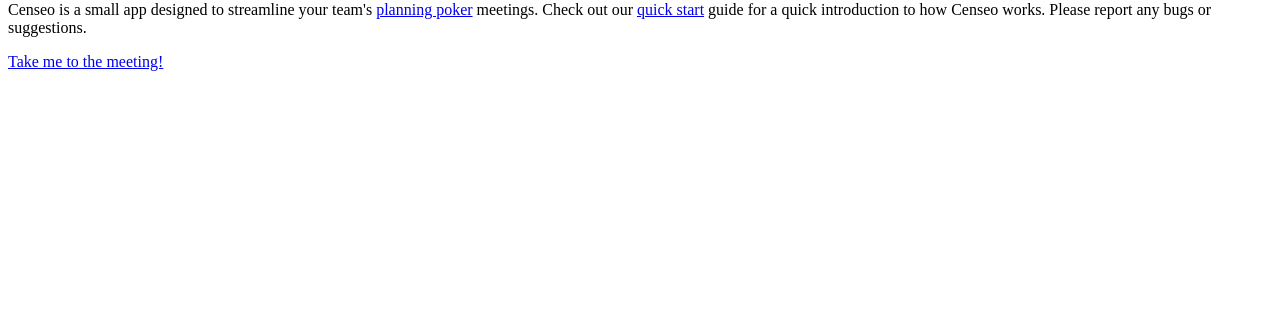
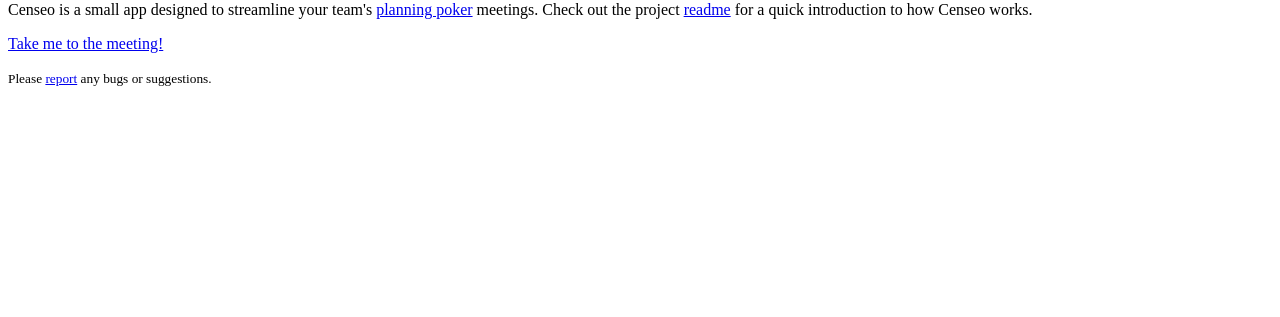
Before and after one commit to cjflory/censeo-old, a Django app: page / in a window 1280 px wide. Shown: the part 483-800 px from the top of the page. Run offline with Django 3.2, Linux system fonts and the light colour scheme; some libraries are stand-ins or nearby versions.

Commit message:
improve readme, update home page with appropriate links

```diff
--- a/censeo/templates/censeo/home.html
+++ b/censeo/templates/censeo/home.html
@@ -9,9 +9,9 @@
     </h1>
     <p>
       Censeo is a small app designed to streamline your team's
-      <a href="http://en.wikipedia.org/wiki/Planning_poker">planning poker</a>
-      meetings. Check out our <a href="#">quick start</a> guide for a quick
-      introduction to how Censeo works. Please report any bugs or suggestions.
+      <a href="http://en.wikipedia.org/wiki/Planning_poker">planning poker</a> meetings. Check out
+      the project <a href="https://github.com/cjflory/censeo/blob/master/readme.md">readme</a> for
+      a quick introduction to how Censeo works.
     </p>
     <p>
       <a href="{% url 'meet' %}" class="btn btn-primary" role="button">
@@ -19,5 +19,9 @@
       </a>
     </p>
   </div>
+  <small class="pull-right">
+    Please <a href="https://github.com/cjflory/censeo/issues">report</a> any bugs or
+    suggestions.
+  </small>
 
 {% endblock %}
```
Also changed, not shown: readme.md.
